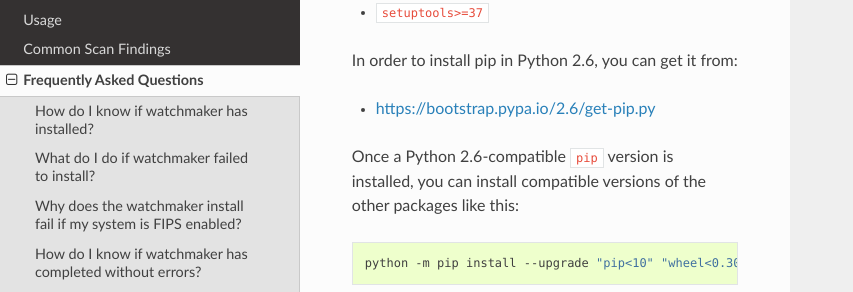
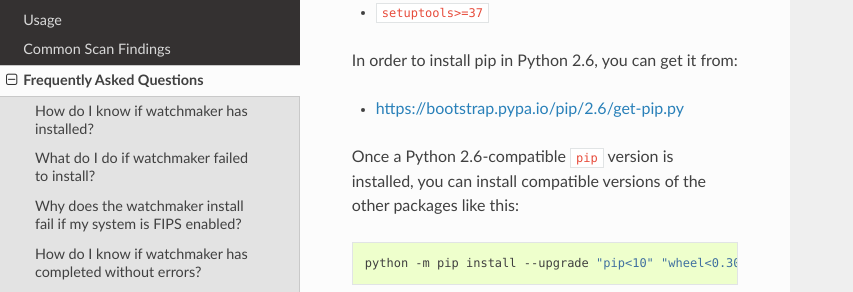
Before and after one commit to plus3it/watchmaker, a Sphinx documentation site: the page built from docs/faq.md, in a window 1280 px wide and 900 px high, scrolled down 3815 px. Shown: the part 159-451 px from the top of the window, without its empty margins (0-853 px from the left). Built offline with Sphinx 7.4.7 and the Read the Docs theme 2.0.0, drawn with Linux system fonts in a browser that asks for light colours.

Commit message:
Fixes url for python 2.6-compatible get-pip.py

```diff
--- a/docs/faq.md
+++ b/docs/faq.md
@@ -129,7 +129,7 @@ support Python 2.6:
 
 In order to install pip in Python 2.6, you can get it from:
 
-*   <https://bootstrap.pypa.io/2.6/get-pip.py>
+*   <https://bootstrap.pypa.io/pip/2.6/get-pip.py>
 
 Once a Python 2.6-compatible ``pip`` version is installed, you can install
 compatible versions of the other packages like this:
```
